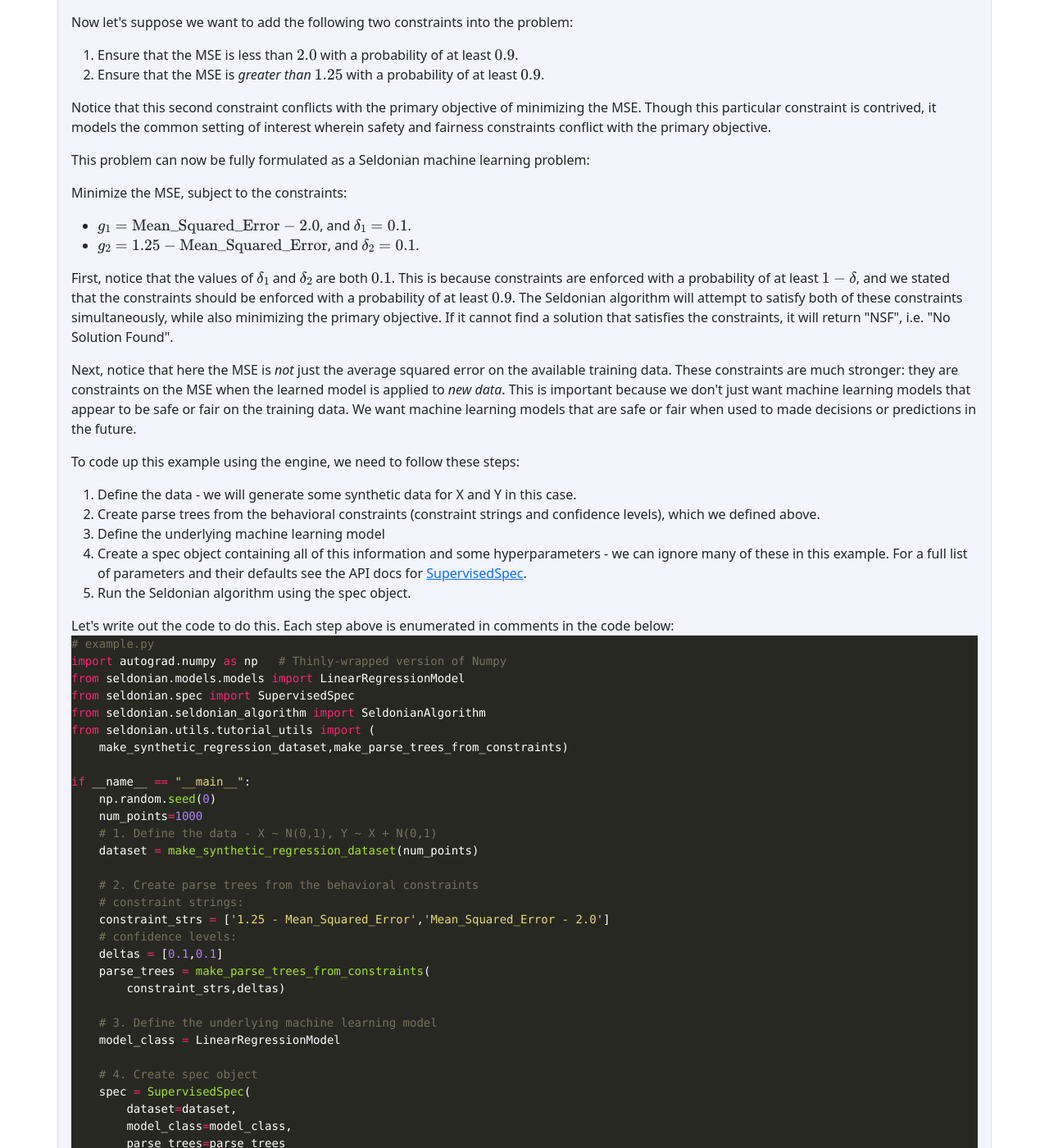
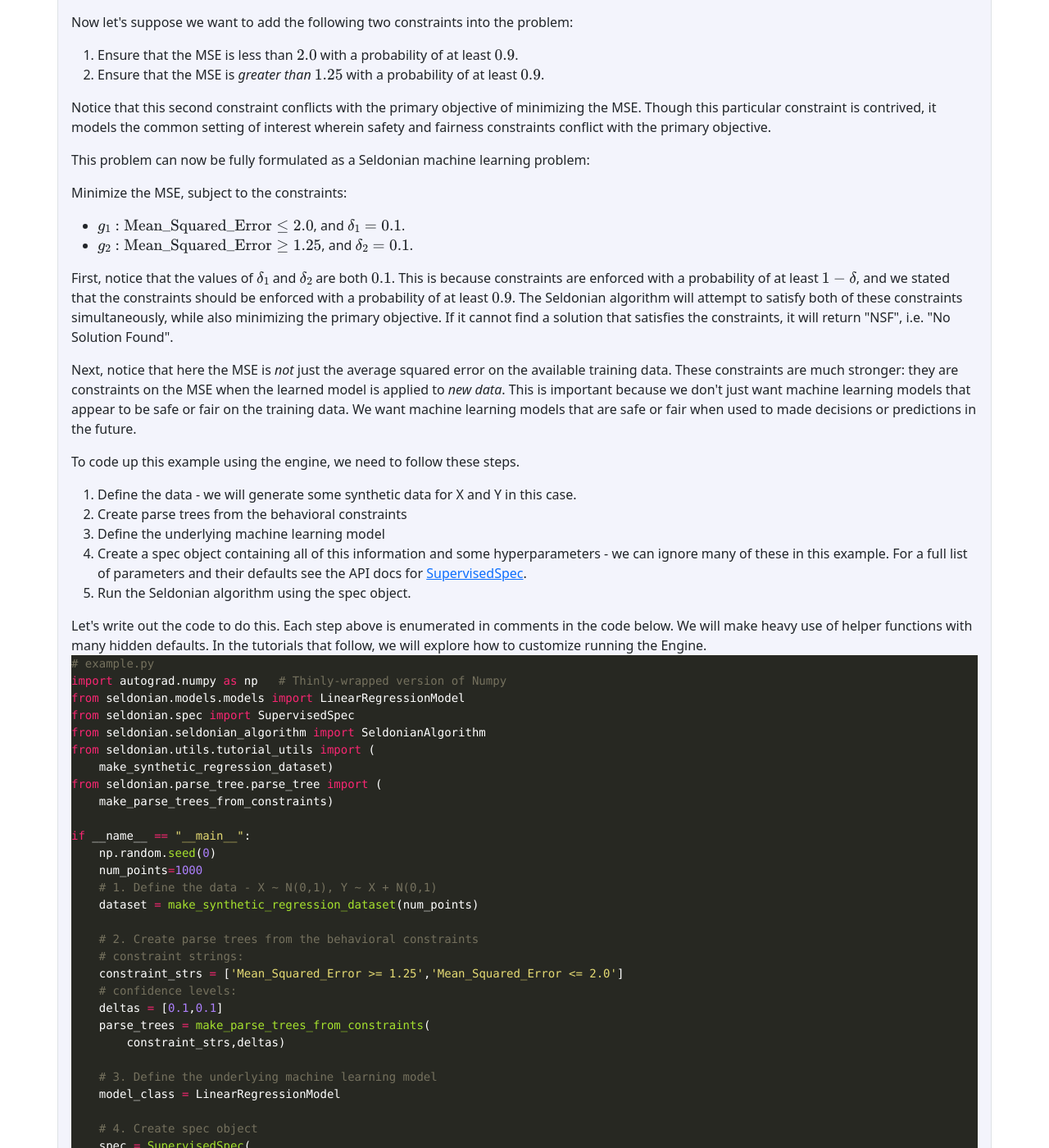
Before and after one commit to seldonian-framework/Tutorials, a Jekyll site: the page built from _tutorials/simple_engine_tutorial.md, in a window 1280 px wide and 1400 px high, scrolled down 531 px. Shown: the whole window at 82% size. Built offline with Jekyll 4.4.1, drawn with Linux system fonts in a browser that asks for light colours; formulas are drawn with MathJax 3; some of the changed text lies outside the part shown.

Commit message:
formatting edits

```diff
--- a/_tutorials/simple_engine_tutorial.md
+++ b/_tutorials/simple_engine_tutorial.md
@@ -39,10 +39,10 @@ next_page_name: Fair loans tutorial
     </p>
     <ul>
         <li>
-            $g_{1} = \mathrm{Mean\_Squared\_Error} - 2.0$, and ${\delta}_1=0.1$.
+            $g_{1}: \mathrm{Mean\_Squared\_Error} \leq 2.0$, and ${\delta}_1=0.1$.
         </li>
         <li>
-            $g_{2} = 1.25 - \mathrm{Mean\_Squared\_Error}$, and ${\delta}_2=0.1$.
+            $g_{2}: \mathrm{Mean\_Squared\_Error} \geq 1.25$, and ${\delta}_2=0.1$.
         </li>
     </ul>
     <p>
@@ -52,16 +52,16 @@ next_page_name: Fair loans tutorial
         Next, notice that here the MSE is <i>not</i> just the average squared error on the available training data. These constraints are much stronger: they are constraints on the MSE when the learned model is applied to <i>new data</i>. This is important because we don't just want machine learning models that appear to be safe or fair on the training data. We want machine learning models that are safe or fair when used to made decisions or predictions in the future.
     </p>
     <p>
-        To code up this example using the engine, we need to follow these steps:
+        To code up this example using the engine, we need to follow these steps.
     </p>
     <ol>
         <li> Define the data - we will generate some synthetic data for X and Y in this case.</li>
-        <li> Create parse trees from the behavioral constraints (constraint strings and confidence levels), which we defined above.</li>
+        <li> Create parse trees from the behavioral constraints</li>
         <li> Define the underlying machine learning model </li>
         <li> Create a spec object containing all of this information and some hyperparameters - we can ignore many of these in this example. For a full list of parameters and their defaults see the API docs for <a href="https://seldonian-toolkit.github.io/Engine/build/html/_autosummary/seldonian.spec.SupervisedSpec.html#seldonian.spec.SupervisedSpec">SupervisedSpec</a>.</li>
         <li> Run the Seldonian algorithm using the spec object. </li>
     </ol>
-    Let's write out the code to do this. Each step above is enumerated in comments in the code below:
+    Let's write out the code to do this. Each step above is enumerated in comments in the code below. We will make heavy use of helper functions with many hidden defaults. In the tutorials that follow, we will explore how to customize running the Engine.
 
 
 {% highlight python %}
@@ -71,7 +71,9 @@ from seldonian.models.models import LinearRegressionModel
 from seldonian.spec import SupervisedSpec
 from seldonian.seldonian_algorithm import SeldonianAlgorithm
 from seldonian.utils.tutorial_utils import (
-    make_synthetic_regression_dataset,make_parse_trees_from_constraints)
+    make_synthetic_regression_dataset)
+from seldonian.parse_tree.parse_tree import (
+    make_parse_trees_from_constraints)
 
 if __name__ == "__main__":
     np.random.seed(0)
@@ -81,7 +83,7 @@ if __name__ == "__main__":
 
     # 2. Create parse trees from the behavioral constraints
     # constraint strings:
-    constraint_strs = ['1.25 - Mean_Squared_Error','Mean_Squared_Error - 2.0']
+    constraint_strs = ['Mean_Squared_Error >= 1.25','Mean_Squared_Error <= 2.0']
     # confidence levels:
     deltas = [0.1,0.1]
     parse_trees = make_parse_trees_from_constraints(
@@ -125,7 +127,7 @@ True [0.16911355 0.1738146 ]
 {% endhighlight %}
     </p>
     <p>
-    Notice in the last few lines of the script that <code class="highlight"> SA.run() </code> returns two values. <code class="highlight">passed_safety</code> is a boolean indicating whether the candidate solution found during candidate selection passed the safety test. If <code class="highlight">passed_safety==False </code>, then <code class='highlight'> solution="NSF" </code>, i.e. "No Solution Found". If <code class="highlight"> passed_safety==True </code> then the solution is the array of model weights that cause the safety test to be passed. In this example, you should get <code class="highlight"> passed_safety=True </code> and a candidate solution of something like: <code class="highlight"> [0.16911355 0.1738146] </code>, although the exact numbers might differ slightly depending on your machine's random number generator.
+    Notice in the last few lines of the script that <code class="highlight">SA.run()</code> returns two values. <code class="highlight">passed_safety</code> is a boolean indicating whether the candidate solution found during candidate selection passed the safety test. If <code class="highlight">passed_safety==False </code>, then <code class='highlight'> solution="NSF"</code>, i.e., "No Solution Found". If <code class="highlight">passed_safety==True</code> then the solution is the array of model weights that cause the safety test to be passed. In this example, you should get <code class="highlight">passed_safety=True</code> and a candidate solution of something like: <code class="highlight">[0.16911355 0.1738146]</code>, although the exact numbers might differ slightly depending on your machine's random number generator.
 </p>
 <p> Also notice that <code class="highlight">SA.run()</code> does not return what the value of the primary objective actually was on the safety test. Given that it passed the safety test, we know that it must satisfy: $1.25 \leq {\theta} \leq 2.0$ (with high probability). The <code class="highlight">SA</code> object provides the introspection we need to extract this information:
 
```
